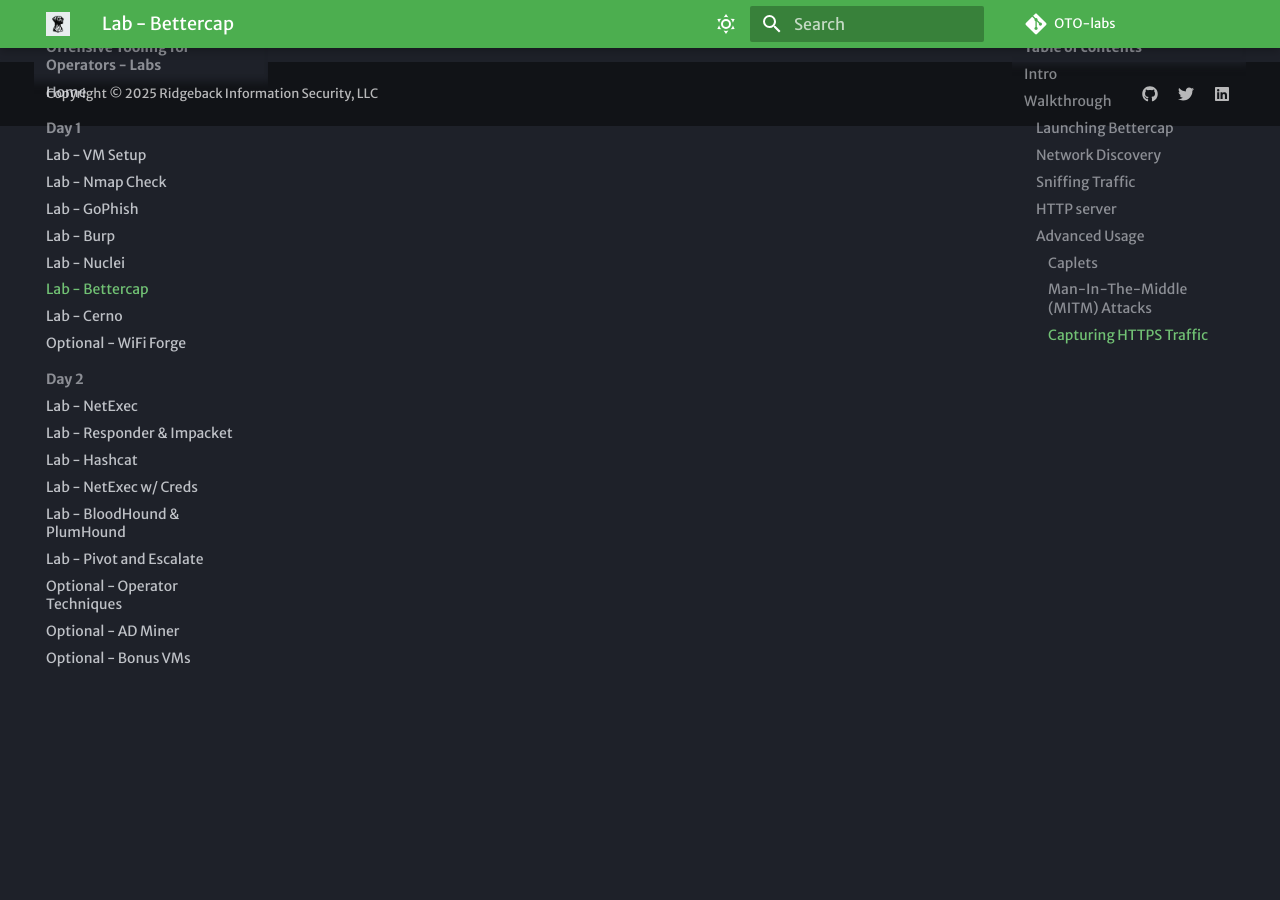
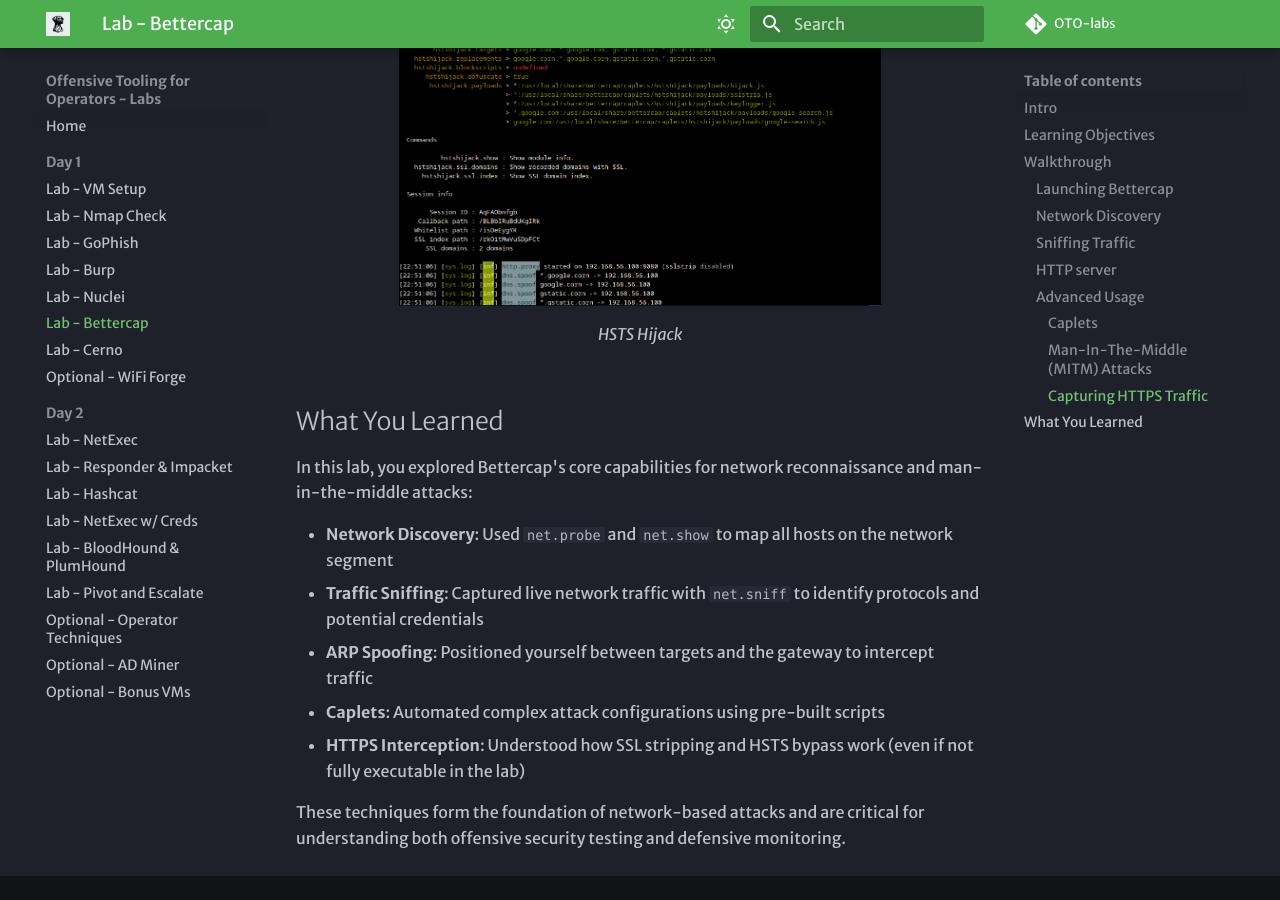
Before and after one commit to ridgebackinfosec/OTO-labs, an MkDocs documentation site: the page built from docs/labs/bettercap/index.md, in a window 1280 px wide and 900 px high, scrolled down 8120 px. Built offline with MkDocs 1.6.1 and Material for MkDocs 9.7.7, drawn with Linux system fonts in a browser that asks for light colours; some web fonts are replaced; comment, search, counter and statistics services are not loaded; some of the changed text lies outside the part shown.

Commit message:
learning objectives and checkpoints added

```diff
--- a/docs/labs/bettercap/index.md
+++ b/docs/labs/bettercap/index.md
@@ -9,6 +9,17 @@
 ## Intro
 
 Bettercap is a powerful, flexible, and portable tool designed for network attacks and monitoring. It's suitable for various cybersecurity tasks such as network sniffing, man-in-the-middle attacks, real-time packet manipulation, network reconnaissance, and more. Bettercap is often praised for its ease of use and the wide array of features it offers.
+
+## Learning Objectives
+
+By the end of this lab, you will be able to:
+
+- Launch Bettercap and navigate its interactive console
+- Perform network discovery using `net.probe` and `net.show`
+- Capture network traffic with the `net.sniff` module
+- Execute ARP spoofing attacks to position yourself as man-in-the-middle
+- Use caplets to automate multi-step attack configurations
+- Understand SSL stripping and HSTS bypass techniques (conceptually)
 
 ## Walkthrough
 
@@ -274,3 +285,15 @@
 /// caption
 HSTS Hijack
 ///
+
+## What You Learned
+
+In this lab, you explored Bettercap's core capabilities for network reconnaissance and man-in-the-middle attacks:
+
+- **Network Discovery**: Used `net.probe` and `net.show` to map all hosts on the network segment
+- **Traffic Sniffing**: Captured live network traffic with `net.sniff` to identify protocols and potential credentials
+- **ARP Spoofing**: Positioned yourself between targets and the gateway to intercept traffic
+- **Caplets**: Automated complex attack configurations using pre-built scripts
+- **HTTPS Interception**: Understood how SSL stripping and HSTS bypass work (even if not fully executable in the lab)
+
+These techniques form the foundation of network-based attacks and are critical for understanding both offensive security testing and defensive monitoring.
```
Also changed, not shown: docs/labs/bloodhound-plumhound/index.md (+8 -1 lines), docs/labs/burp/index.md (+17 -0 lines), docs/labs/nuclei/index.md (+24 -0 lines).
